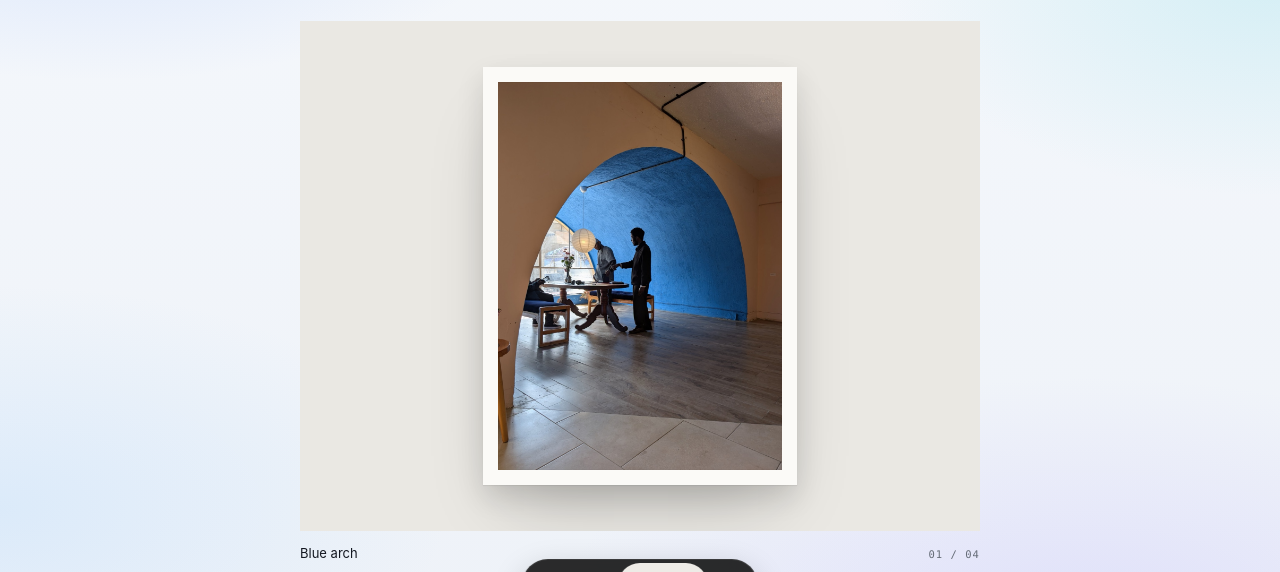
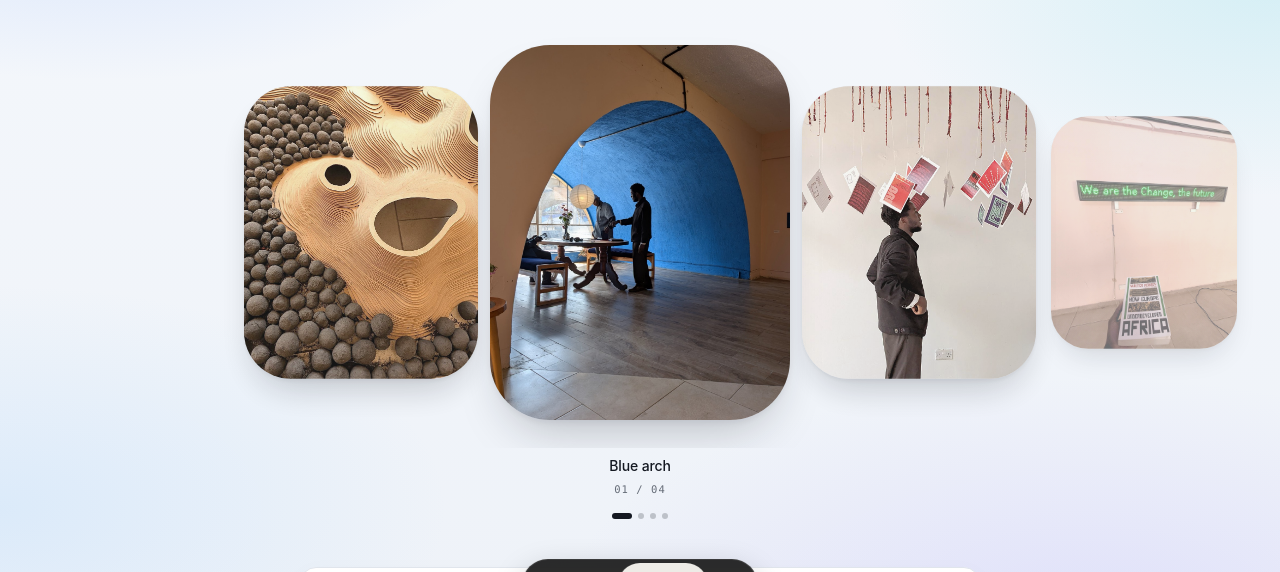
Before and after one commit to mauyaa/bevanmauya.com, a plain HTML site: page index.html in a window 1280 px wide. Both pictures are taken after a click on the link "Open gallery". Shown: the part 171-743 px from the top of the page. Drawn offline with Linux system fonts and the light colour scheme.

Commit message:
Gallery: a rail of rounded cards with the chosen photo in the middle

```diff
--- a/assets/app.js
+++ b/assets/app.js
@@ -49,18 +49,24 @@
   }
   var peek={classList:{remove:function(){}}};
 
-  /* gallery: one piece on the wall at a time */
-  var gi=0;
-  $('gcount').textContent=pad(GALLERY.length);
-  $('thumbs').innerHTML=GALLERY.map(function(g,i){return '<button type="button" data-i="'+i+'" aria-label="'+esc(g.title)+'">'+media(g.img,'')+'</button>';}).join('');
+  /* gallery: a rail of rounded cards — the chosen one in the middle, neighbours smaller on each side */
+  var gi=0, GN=GALLERY.length, OFF=[0,.93,1.68,2.3], SC=[1,.78,.62,.5], OP=[1,.92,.55,0];
+  $('gcount').textContent=pad(GN);
+  $('gstage').innerHTML=GALLERY.map(function(g,i){return '<button type="button" class="gcard" data-i="'+i+'" aria-label="'+esc(g.title)+'">'+media(g.img,g.title)+'</button>';}).join('');
+  $('thumbs').innerHTML=GALLERY.map(function(g,i){return '<button type="button" data-i="'+i+'" aria-label="'+esc(g.title)+'"></button>';}).join('');
   function showPiece(i,quiet){
-    gi=(i+GALLERY.length)%GALLERY.length; var g=GALLERY[gi], pr=$('gprint');
-    var apply=function(){pr.innerHTML=media(g.img,g.title);$('gname').textContent=g.title;$('gidx').textContent=pad(gi+1)+' / '+pad(GALLERY.length);pr.classList.remove('out');};
-    if(quiet)apply(); else {pr.classList.add('out');setTimeout(apply,220);tick(940);}
+    gi=(i+GN)%GN; var g=GALLERY[gi];
+    $('gstage').querySelectorAll('.gcard').forEach(function(c,k){
+      var d=k-gi; if(d>GN/2)d-=GN; if(d<-GN/2)d+=GN; var a=Math.min(Math.abs(d),3), sg=d<0?-1:1;
+      c.style.transform='translateX(calc(var(--w)*'+(sg*OFF[a])+')) scale('+SC[a]+')';
+      c.style.opacity=OP[a]; c.style.zIndex=10-a; c.classList.toggle('on',d===0); c.tabIndex=d===0?0:-1;
+      c.setAttribute('aria-hidden',a>2);});
+    $('gname').textContent=g.title; $('gidx').textContent=pad(gi+1)+' / '+pad(GN);
     $('thumbs').querySelectorAll('button').forEach(function(b,j){b.setAttribute('aria-current',j===gi);});
+    if(!quiet)tick(940);
   }
   $('thumbs').onclick=function(e){var b=e.target.closest('button');if(b)showPiece(+b.dataset.i);};
-  $('gstage').onclick=function(e){var r=this.getBoundingClientRect();showPiece(gi+((e.clientX-r.left)<r.width*0.3?-1:1));};
+  $('gstage').onclick=function(e){var c=e.target.closest('.gcard');if(c&&!c.classList.contains('on'))showPiece(+c.dataset.i);};
   $('gstage').onkeydown=function(e){if(e.key==='Enter'||e.key===' '){e.preventDefault();showPiece(gi+1);}};
   (function(){var x0=null,el=$('gstage');el.addEventListener('touchstart',function(e){x0=e.touches[0].clientX;},{passive:true});
     el.addEventListener('touchend',function(e){if(x0===null)return;var dx=e.changedTouches[0].clientX-x0;if(Math.abs(dx)>40){showPiece(gi+(dx<0?1:-1));}x0=null;},{passive:true});})();
--- a/index.html
+++ b/index.html
@@ -263,16 +263,19 @@ img.pad{object-fit:contain!important;padding:20%;box-sizing:border-box}
 .pitem:hover .folder{transform:translateY(-4px) scale(1.03);box-shadow:0 0 0 1px var(--line),0 14px 28px rgba(21,21,21,.12)}
 
 /* gallery: one piece at a time on the wall, the rest waiting below */
-.gstage{position:relative;aspect-ratio:4/3;background:var(--wallc);display:flex;align-items:center;justify-content:center;margin-top:24px;cursor:pointer;overflow:hidden;-webkit-tap-highlight-color:transparent}
-.gstage .print{flex:none;height:82%;width:auto;aspect-ratio:3/4;background:#FBFAF7;padding:2.2%;box-shadow:0 1px 1px rgba(0,0,0,.06),0 12px 26px rgba(0,0,0,.12),0 36px 70px -24px rgba(0,0,0,.24);transition:opacity .35s var(--ease,ease),transform .6s var(--out)}
-.gstage .print img{width:100%;height:100%;object-fit:cover}
-.gstage .print.out{opacity:0;transform:translateY(10px)}
-.gcap{display:flex;justify-content:space-between;align-items:baseline;gap:12px;margin-top:12px;font-size:13px;color:var(--ink)}
-.thumbs{display:flex;gap:8px;margin-top:18px;overflow-x:auto;scrollbar-width:none;padding:2px}
-.thumbs button{flex:none;width:44px;aspect-ratio:3/4;overflow:hidden;opacity:.45;transition:opacity .3s,box-shadow .3s;box-shadow:0 0 0 1px var(--line)}
-.thumbs button img{width:100%;height:100%;object-fit:cover}
-.thumbs button[aria-current="true"]{opacity:1;box-shadow:0 0 0 1.5px var(--ink)}
-.thumbs button:hover{opacity:1}
+html{overflow-x:clip}
+.gstage{--w:clamp(190px,30vw,300px);position:relative;width:100vw;left:50%;margin-left:-50vw;height:calc(var(--w)*1.25 + 56px);margin-top:20px;overflow:hidden;outline:none;-webkit-tap-highlight-color:transparent;touch-action:pan-y}
+.gcard{position:absolute;left:50%;top:50%;width:var(--w);aspect-ratio:4/5;margin:calc(var(--w)*-.625) 0 0 calc(var(--w)*-.5);padding:0;border:0;border-radius:calc(var(--w)*.2);overflow:hidden;background:var(--ph);cursor:pointer;
+  box-shadow:0 2px 6px rgba(20,24,33,.06),0 24px 48px -18px rgba(20,24,33,.28);transition:transform .75s var(--out),opacity .6s var(--out),filter .6s var(--out)}
+.gcard img{width:100%;height:100%;object-fit:cover;display:block;transform:scale(1.04);transition:transform 1.2s var(--out)}
+.gcard.on{cursor:default}.gcard.on img{transform:none}
+.gcard:not(.on){filter:saturate(.85) brightness(.97)}
+.gcard:not(.on):hover{filter:none}
+.gcap{display:flex;flex-direction:column;align-items:center;gap:4px;margin-top:6px;text-align:center;font-size:14px;font-weight:500;color:var(--ink);letter-spacing:-.01em}
+.gcap span{transition:opacity .3s}
+.gdots{display:flex;justify-content:center;gap:6px;margin-top:14px}
+.gdots button{width:6px;height:6px;padding:0;border:0;border-radius:6px;background:color-mix(in srgb,var(--ink) 22%,transparent);cursor:pointer;transition:width .45s var(--out),background .3s}
+.gdots button[aria-current="true"]{width:20px;background:var(--ink)}
 
 /* certifications: a quiet, verifiable list under the work */
 .certs{list-style:none;margin:0;padding:2px 16px}
@@ -334,7 +337,6 @@ img.pad{object-fit:contain!important;padding:20%;box-sizing:border-box}
   .grid3>:last-child:nth-child(odd){grid-column:1/-1}
   .walls{grid-template-columns:repeat(2,minmax(0,1fr));gap:22px 10px}
   .plist{grid-template-columns:repeat(3,minmax(0,1fr));gap:22px 6px}
-  .gstage{aspect-ratio:4/5}
   .pitem .im{width:76%}
   .postcard{width:90%}
   .c-wall{aspect-ratio:5/4}
@@ -423,9 +425,9 @@ img.pad{object-fit:contain!important;padding:20%;box-sizing:border-box}
     <div class="col">
       <nav class="crumb mono" aria-label="Breadcrumb"><a href="#/">Bevan</a><span>/</span><span class="here">Gallery</span></nav>
       <div class="g-head"><h2 class="ttl">Gallery</h2><span class="mono" id="gcount"></span></div>
-      <div class="gstage" id="gstage" role="button" tabindex="0" aria-label="Next piece"><span class="print" id="gprint"></span></div>
+      <div class="gstage" id="gstage" tabindex="0" aria-label="Gallery — use the arrow keys or swipe" aria-roledescription="carousel"></div>
       <div class="gcap"><span id="gname"></span><span class="mono" id="gidx"></span></div>
-      <div class="thumbs" id="thumbs" aria-label="All pieces"></div>
+      <div class="gdots" id="thumbs" aria-label="All pieces"></div>
       <a class="card next" href="#/contact"><span><span class="mono k">Next</span><span class="t">Contact</span></span><span class="arr">→</span></a>
     </div>
   </section>
@@ -473,6 +475,6 @@ img.pad{object-fit:contain!important;padding:20%;box-sizing:border-box}
 </nav>
 
 <script src="assets/content.js?v=6"></script>
-<script src="assets/app.js?v=6"></script>
+<script src="assets/app.js?v=7"></script>
 </body>
 </html>
```
